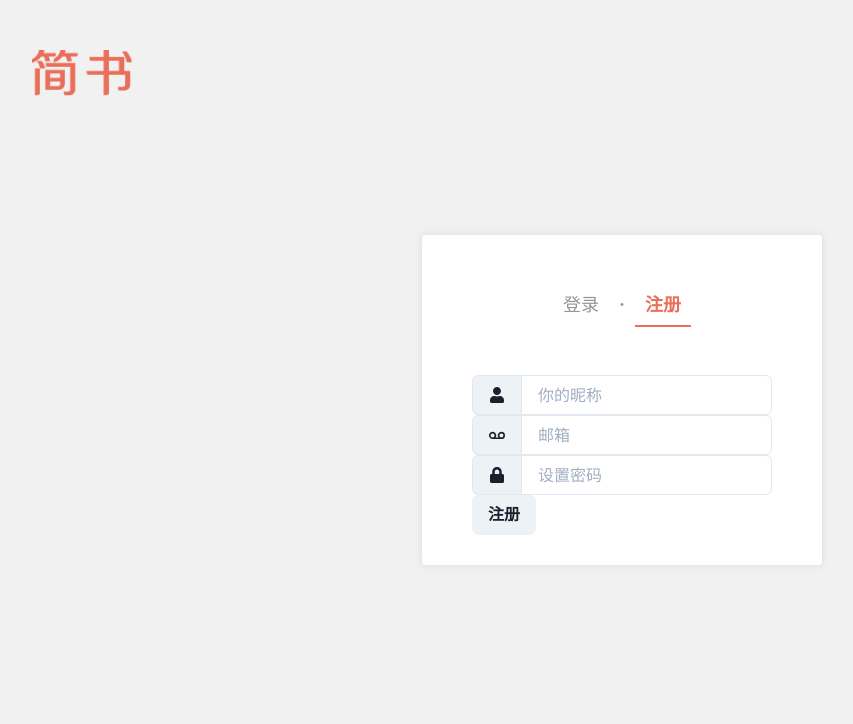
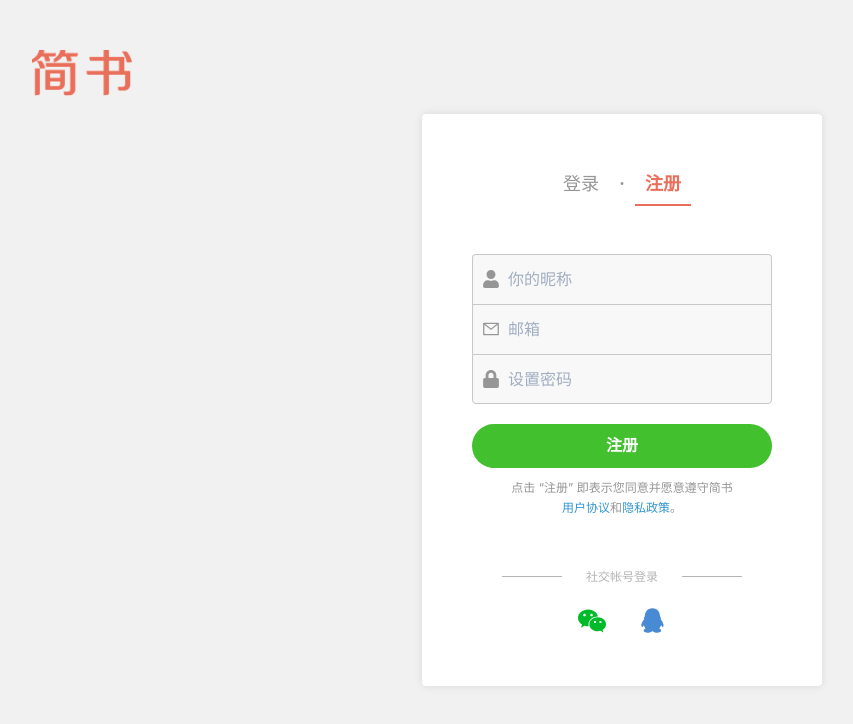
Before and after one commit to xiaozhi93/react-chakra-jianshu-demo, a React (Create React App) app: page /sign_up in a window 1280 px wide. Shown: the top 724 px of the page, without its empty margins (18-871 px from the left). Built offline with nearby package versions, Linux system fonts and the light colour scheme.

Commit message:
样式及接口

```diff
--- a/src/views/home/index.js
+++ b/src/views/home/index.js
@@ -1,14 +1,22 @@
 import React from 'react'
 import { Link } from 'react-router-dom'
-import { Container, Box, Text } from '@chakra-ui/react'
+import { Flex, Heading, Spacer, Box, Button } from '@chakra-ui/react'
 
 export default function Home() {
-  return <Container>
+  return <Flex>
+  <Box p="2">
+    <Heading size="md">简书</Heading>
+    </Box>
+    <Spacer />
     <Box>
-      <Text>
-        <Link to="/sign_in">登录</Link>
-        <Link to="/sign_up">注册</Link>
-      </Text>
+      <Link to="/sign_up">
+        <Button colorScheme="teal" mr="4">
+          登录
+        </Button>
+        </Link>
+        <Link to="/sign_in">
+          <Button colorScheme="teal">注册</Button>
+        </Link>
     </Box>
-  </Container>
+  </Flex>
 }
--- /dev/null
+++ b/src/views/login/FormControl.js
@@ -0,0 +1,39 @@
+import styled from '@emotion/styled'
+export const FormControl = styled.div`
+  position: relative;
+  width: 100%;
+  .icon {
+    position: absolute;
+    top: 16px;
+    left: 10px;
+    font-size: 18px;
+    color: #969696;
+  }
+  input {
+    width: 100%;
+    height: 50px;
+    margin-bottom: 0;
+    padding: 4px 12px 4px 35px;
+    border: 1px solid #c8c8c8;
+    background-color: hsla(0,0%,71%,.1);
+    vertical-align: middle;
+    &:focus {
+      outline: none;
+    }
+  }
+  &:first-of-type {
+    input {
+      border-radius: 4px 4px 0 0;
+    }
+  }
+  &:last-of-type {
+    input {
+      border-radius:  0 0 4px 4px;
+    }
+  }
+  &:not(:last-of-type) {
+    input {
+      border-bottom: none;
+    }
+  }
+`
--- a/src/views/login/SignIn.js
+++ b/src/views/login/SignIn.js
@@ -1,59 +1,79 @@
-import React from 'react'
+import React, { useState } from 'react'
 import  { Formik,Form, Field }  from 'formik'
 import * as Yup from 'yup'
-import { FormControl, Input, InputLeftAddon, InputGroup, FormErrorMessage, Button } from '@chakra-ui/react'
+import { Checkbox, Button, Menu, MenuButton, MenuList, MenuItem, Flex, useToast } from '@chakra-ui/react'
 import { FaLock, FaUser } from 'react-icons/fa'
+import { FormControl } from './FormControl'
 import { signIn } from '../../services/user'
 
 export default function SignIn() {
+  const toast = useToast({status: "error", position: "top"})
+  // 状态
+  const [loading, setLoading] = useState(false)
   // 表单初始值
   const user = {
     email: '',
     password: ''
   }
-  // 表单提交
-  const handleSubmit = async (values) => {
-    const { data } = await signIn(values)
-    console.log(data)
-  }
   // 表单校验
-  const validateSchema = Yup.object({
+  const validateSchema = Yup.object().shape({
     email: Yup.string().email('请输入正确的邮箱').required('请输入邮箱'),
     password: Yup.string().min(6,'密码长度不能小于6').required('请输入密码'),
   })
+  const handleValidate = async values => {
+    try {
+      await validateSchema.validate(values)
+      return true
+    } catch (error) {
+      toast({ description: error.message })
+      return false
+    }
+  }
+  // 表单提交
+  const handleSubmit = async (values) => {
+    const valid = await handleValidate(values)
+    if(!valid) return
+    setLoading(true)
+    const { data } = await signIn(values)
+    setLoading(false)
+    console.log(data)
+  }
   return <Formik
     initialValues={user}
     onSubmit={handleSubmit}
-    validationSchema={validateSchema}
   >
     <Form>
     <Field name="email">
       {({ field, form }) => (
-        <FormControl isInvalid={form.errors.email && form.touched.email}>
-          <InputGroup>
-            <InputLeftAddon>
-              <FaUser />
-            </InputLeftAddon>
-            <Input {...field} id="email" placeholder="邮箱" />
-          </InputGroup>
-          <FormErrorMessage>{form.errors.email}</FormErrorMessage>
+        <FormControl>
+          <FaUser className="icon"/>
+          <input {...field} id="email" placeholder="邮箱" />
         </FormControl>
       )}
     </Field>
     <Field name="password">
       {({ field, form }) => (
-        <FormControl isInvalid={form.errors.password && form.touched.password}>
-          <InputGroup>
-            <InputLeftAddon>
-              <FaLock />
-            </InputLeftAddon>
-            <Input {...field} id="password" placeholder="密码" />
-          </InputGroup>
-          <FormErrorMessage>{form.errors.password}</FormErrorMessage>
+        <FormControl>
+          <FaLock className="icon"/>
+          <input {...field} id="password" type="password" placeholder="密码" />
         </FormControl>
       )}
     </Field>
-    <Button>登录</Button>
+    <Flex as="span" justify="space-between" mt="20px">
+      <Checkbox defaultChecked>记住我</Checkbox>
+      <Menu placement="bottom-end">
+      <MenuButton as="a" color='gray.50'>
+        登录遇到问题?
+      </MenuButton>
+      <MenuList>
+        <MenuItem>用手机号重置密码</MenuItem>
+        <MenuItem>用邮箱重置密码</MenuItem>
+        <MenuItem>无法用海外手机号登录</MenuItem>
+        <MenuItem>无法用Google账号登录</MenuItem>
+      </MenuList>
+      </Menu>
+    </Flex>
+    <Button isLoading={loading} type="submit" mt="20px" w="100%" h="44px" color="#ffffff" bg="#3194d0" borderRadius="22px">登录</Button>
     </Form>
   </Formik>
 }
--- a/src/views/login/SignUp.js
+++ b/src/views/login/SignUp.js
@@ -1,11 +1,27 @@
-import React from 'react'
+import React, { useState } from 'react'
 import  { Formik,Form, Field }  from 'formik'
 import * as Yup from 'yup'
-import { FormControl, Input, InputLeftAddon, InputGroup, FormErrorMessage, Button } from '@chakra-ui/react'
-import { FaLock, FaUser, FaVoicemail } from 'react-icons/fa'
+import { Button } from '@chakra-ui/react'
+import { FaLock, FaUser } from 'react-icons/fa'
+import { AiOutlineMail } from 'react-icons/ai'
+import styled from '@emotion/styled'
 import { signUp } from '../../services/user'
+import { FormControl } from './FormControl'
 
+const Tip = styled.p`
+  margin: 10px 0;
+  padding: 0;
+  text-align: center;
+  font-size: 12px;
+  line-height: 20px;
+  color: #969696;
+  a {
+    color: #3194d0;
+  }
+`
 export default function SignUp() {
+  // 状态
+  const [loading, setLoading] = useState(false)
   // 表单初始值
   const user = {
     username: '',
@@ -14,7 +30,9 @@ export default function SignUp() {
   }
   // 表单提交
   const handleSubmit = async (values) => {
+    setLoading(true)
     const { data } = await signUp(values)
+    setLoading(false)
     console.log(data)
   }
   // 表单校验
@@ -30,44 +48,38 @@ export default function SignUp() {
     <Form>
     <Field name="username">
       {({ field, form }) => (
-        <FormControl isInvalid={form.errors.username && form.touched.username}>
-          <InputGroup>
-            <InputLeftAddon>
-              <FaUser />
-            </InputLeftAddon>
-            <Input {...field} id="username" placeholder="你的昵称" />
-          </InputGroup>
-          <FormErrorMessage>{form.errors.username}</FormErrorMessage>
+        <FormControl>
+          <FaUser className="icon"/>
+          <input {...field} id="username" placeholder="你的昵称" />
         </FormControl>
       )}
     </Field>
     <Field name="email">
       {({ field, form }) => (
-        <FormControl isInvalid={form.errors.email && form.touched.email}>
-          <InputGroup>
-            <InputLeftAddon>
-              <FaVoicemail />
-            </InputLeftAddon>
-            <Input {...field} id="email" placeholder="邮箱" />
-          </InputGroup>
-          <FormErrorMessage>{form.errors.email}</FormErrorMessage>
+        <FormControl>
+          <AiOutlineMail className="icon"/>
+          <input {...field} id="email" placeholder="邮箱" />
         </FormControl>
       )}
     </Field>
     <Field name="password">
       {({ field, form }) => (
-        <FormControl isInvalid={form.errors.password && form.touched.password}>
-          <InputGroup>
-            <InputLeftAddon>
-              <FaLock />
-            </InputLeftAddon>
-            <Input {...field} id="password" placeholder="设置密码" />
-          </InputGroup>
-          <FormErrorMessage>{form.errors.password}</FormErrorMessage>
+        <FormControl>
+          <FaLock className="icon"/>
+          <input {...field} id="password" type="password" placeholder="设置密码" />
         </FormControl>
       )}
     </Field>
-    <Button>注册</Button>
+    <Button isLoading={loading} mt="20px" w="100%" h="44px" color="#ffffff" bg="#42c02e" borderRadius="22px">注册</Button>
+    <Tip>
+      点击 “注册” 即表示您同意并愿意遵守简书
+      <br/>
+      <a>
+        用户协议
+      </a>
+      和
+      <a>隐私政策</a>。
+    </Tip>
     </Form>
   </Formik>
 }
--- a/src/views/login/index.js
+++ b/src/views/login/index.js
@@ -1,6 +1,6 @@
 import React from 'react'
 import { NavLink, Switch, Route, useRouteMatch } from 'react-router-dom'
-import { Center, Box, Link as ChakraLink, chakra } from '@chakra-ui/react'
+import { Box, Link as ChakraLink } from '@chakra-ui/react'
 import styled from '@emotion/styled'
 import SignIn from './SignIn'
 import SignUp from './SignUp'
@@ -34,31 +34,57 @@ const LoginHeader = styled.div`
   }
 `
 
-// function LoginFooter() {
-//   return (
-//       <Center>
-//         <h6>社交帐号登录</h6>
-//         <ul>
-//           <li>
-//             <ChakraLink isExternal>
-//               <WeiboIcon />
-//             </ChakraLink>
-//           </li>
-//           <li>
-//             <ChakraLink isExternal>
-//               <WeixinIcon />
-//             </ChakraLink>
-//           </li>
-//           <li>
-//             <ChakraLink isExternal>
-//               <QqIcon />
-//             </ChakraLink>
-//           </li>
-//         </ul>
-//       </Center>
-//   )
-// }
+const LoginFooter = styled.div`
+  margin-top:50px;
+  h6 {
+    position: relative;
+    margin: 0 0 10px;
+    font-size: 12px;
+    color: #b5b5b5;
+    text-align:center;
+    &:before, &:after {
+      content: "";
+      border-top: 1px solid #b5b5b5;
+      display: block;
+      position: absolute;
+      width: 60px;
+      top: 8px;
+    }
+    &:before {
+      left:30px;
+    }
+    &:after {
+      right: 30px
+    }
+  }
+  ul {
+    margin-bottom:10px;
+    list-style: none;
+    text-align:center;
+  }
+  li {
+    margin: 0 5px;
+    display: inline-block;
+    a {
+      width: 50px;
+      height: 50px;
+      display: flex;
+      align-items: center;
+      justify-content: center;
+    }
+    .icon {
+      width: 28px;
+      height:28px;
+      margin:0;
+    }
+  }
+
+`
 export default function Login() {
+  const matchLogin = useRouteMatch({
+    path: '/sign_in',
+    exact: true
+  })
   return (
       <Box bg="#ffffff" w="400px" p="50px" pb="30px" borderRadius="4px" boxShadow="0 0 8px rgba(0,0,0,.1)">
         <LoginHeader>
@@ -76,6 +102,28 @@ export default function Login() {
             </Route>
           </Switch>
         </Box>
+        <LoginFooter>
+          <h6>社交帐号登录</h6>
+          <ul>
+            {
+              matchLogin && (<li>
+              <ChakraLink isExternal>
+                <WeiboIcon />
+              </ChakraLink>
+            </li>)
+            }
+            <li>
+              <ChakraLink isExternal>
+                <WeixinIcon />
+              </ChakraLink>
+            </li>
+            <li>
+              <ChakraLink isExternal>
+                <QqIcon />
+              </ChakraLink>
+            </li>
+          </ul>
+        </LoginFooter>
       </Box>
   )
 }
```
Also changed, not shown: 1 other file (tests, documents, lock files or other folders).
